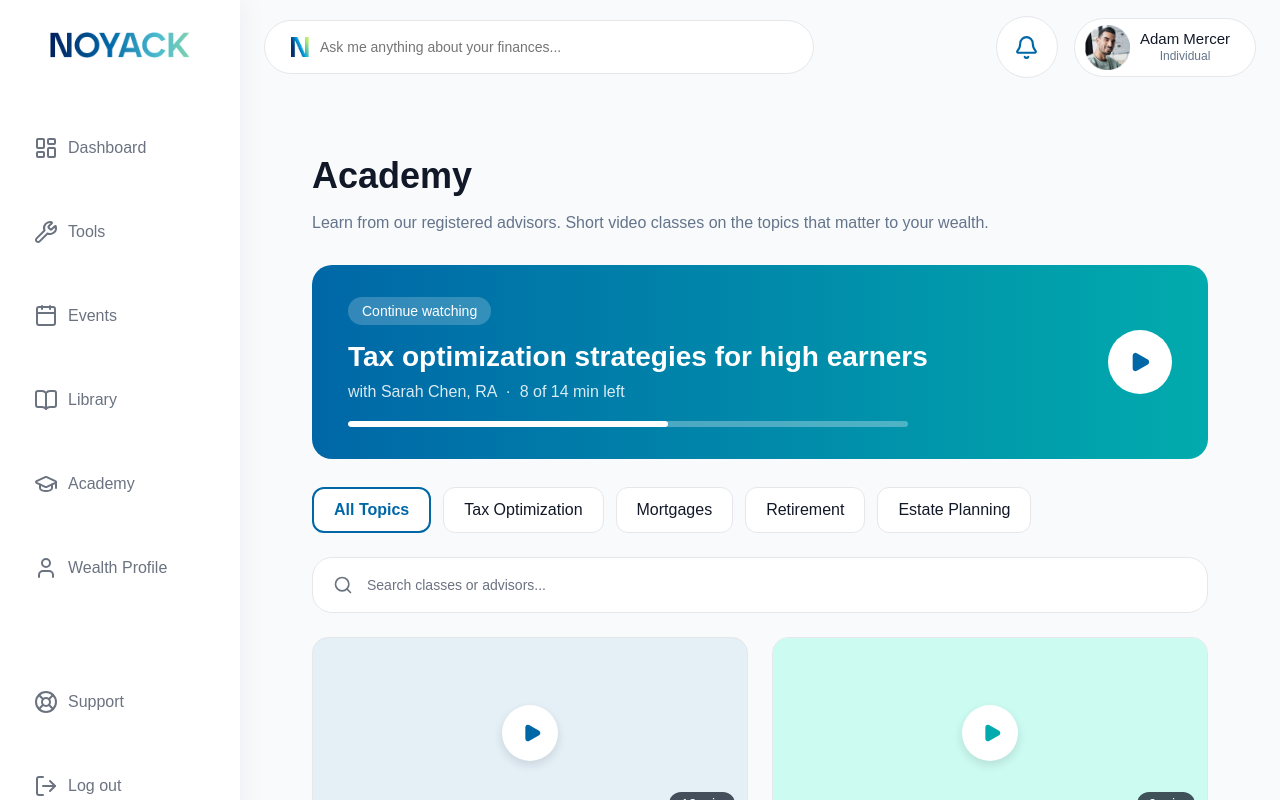
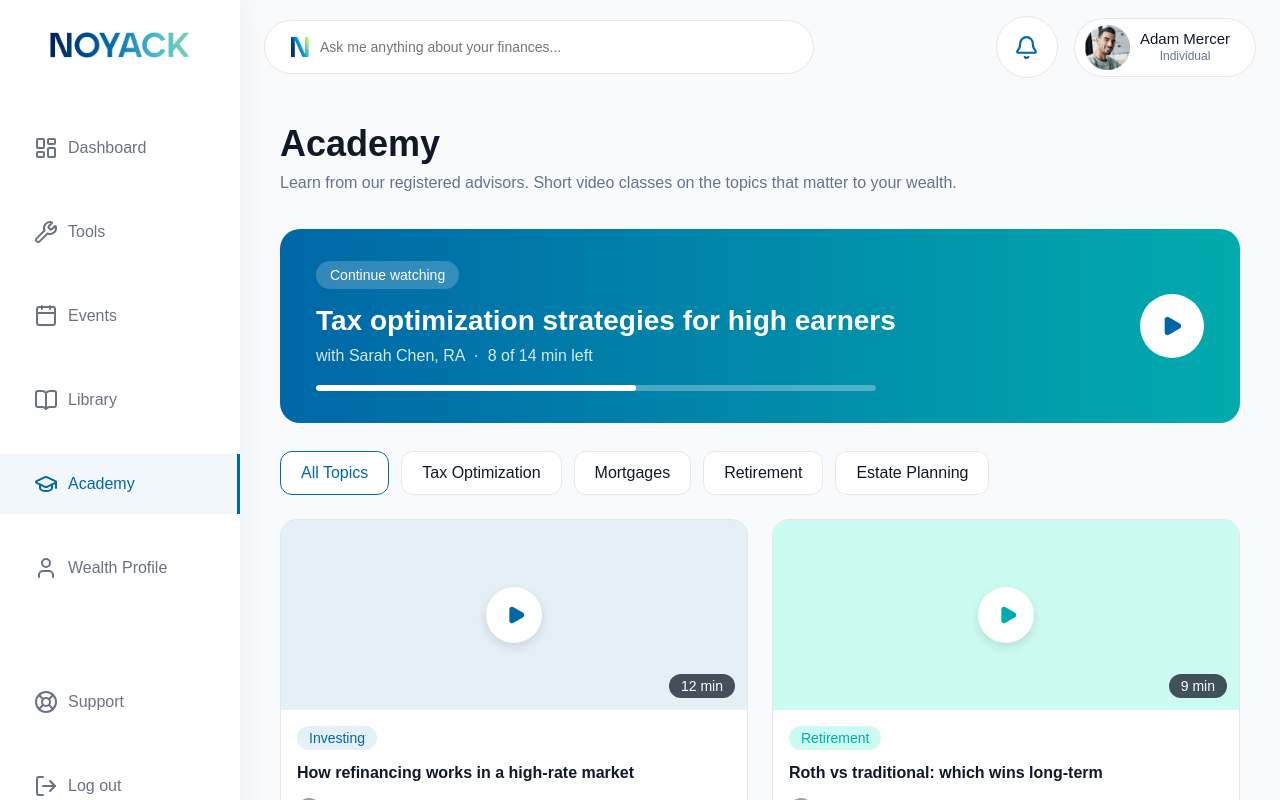
Before and after one commit to araicabenjamin/noyack-dashboard, a React (Vite) app: page /academy in a window 1280 px wide. Shown: the top 800 px of the page. Built offline with nearby package versions, Linux system fonts and the light colour scheme; grey boxes are pictures that could not be loaded.

Commit message:
Add Academy page and update sidebar navigation

```diff
--- a/src/layout/Sidebar/Sidebar.tsx
+++ b/src/layout/Sidebar/Sidebar.tsx
@@ -60,10 +60,17 @@ export const Sidebar = () => {
           <span>Library</span>
         </NavLink>
 
-        <div className="sidebar-item">
+
+        <NavLink
+          to="/academy"
+          className={({ isActive }) =>
+            `sidebar-item ${isActive ? "active" : ""}`
+          }
+        >
           <GraduationCap />
           <span>Academy</span>
-        </div>
+        </NavLink>
+
 
         <NavLink
           to="/wealth-profile"
--- a/src/pages/academy/Academy.css
+++ b/src/pages/academy/Academy.css
@@ -1,22 +1,6 @@
-/* =========================
-   PAGE
-========================= */
-
-.academy-page {
-  padding: var(--space-32);
-}
-
-/* =========================
-   HEADER
-========================= */
 
 .academy-header {
-  margin-bottom: var(--space-28);
-}
-
-.academy-header p {
-  color: var(--color-text-muted);
-  margin-top: var(--space-8);
+  margin-bottom: var(--space-32);
 }
 
 /* =========================
@@ -141,9 +125,9 @@
 
 .category-filters button.active {
   background: var(--color-surface-primary);
-  border: 2px solid var(--brand-blue);
+  border: 1px solid var(--brand-blue);
   color: var(--brand-blue);
-  font-weight: 600;
+  font-weight: 500;
 }
 
 /* =========================
--- a/src/pages/academy/Academy.tsx
+++ b/src/pages/academy/Academy.tsx
@@ -1,7 +1,7 @@
 import { useState } from "react";
 import "./Academy.css";
 
-import { Search, Play } from "lucide-react";
+import { Play } from "lucide-react";
 
 interface Video {
   id: number;
@@ -80,11 +80,6 @@ const categories = [
 
 export function Academy() {
   const [activeCategory, setActiveCategory] = useState("All Topics");
-  const [searchTerm, setSearchTerm] = useState("");
-
-  const filteredVideos = videos.filter((video) =>
-    video.title.toLowerCase().includes(searchTerm.toLowerCase()),
-  );
 
   // Continue-watching progress: 8 of 14 min
   const progressPercent = (8 / 14) * 100;
@@ -133,20 +128,9 @@ export function Academy() {
         ))}
       </div>
 
-      {/* Search (kept for usability, not in the screenshot but useful once the library grows) */}
-      <div className="academy-search">
-        <Search size={20} />
-        <input
-          type="text"
-          placeholder="Search classes or advisors..."
-          value={searchTerm}
-          onChange={(e) => setSearchTerm(e.target.value)}
-        />
-      </div>
-
       {/* Grid */}
       <div className="videos-grid">
-        {filteredVideos.map((video) => (
+        {videos.map((video) => (
           <div className="video-card" key={video.id}>
             <div className={`video-thumbnail ${video.tagColor}`}>
               <div className="play-overlay">
```
